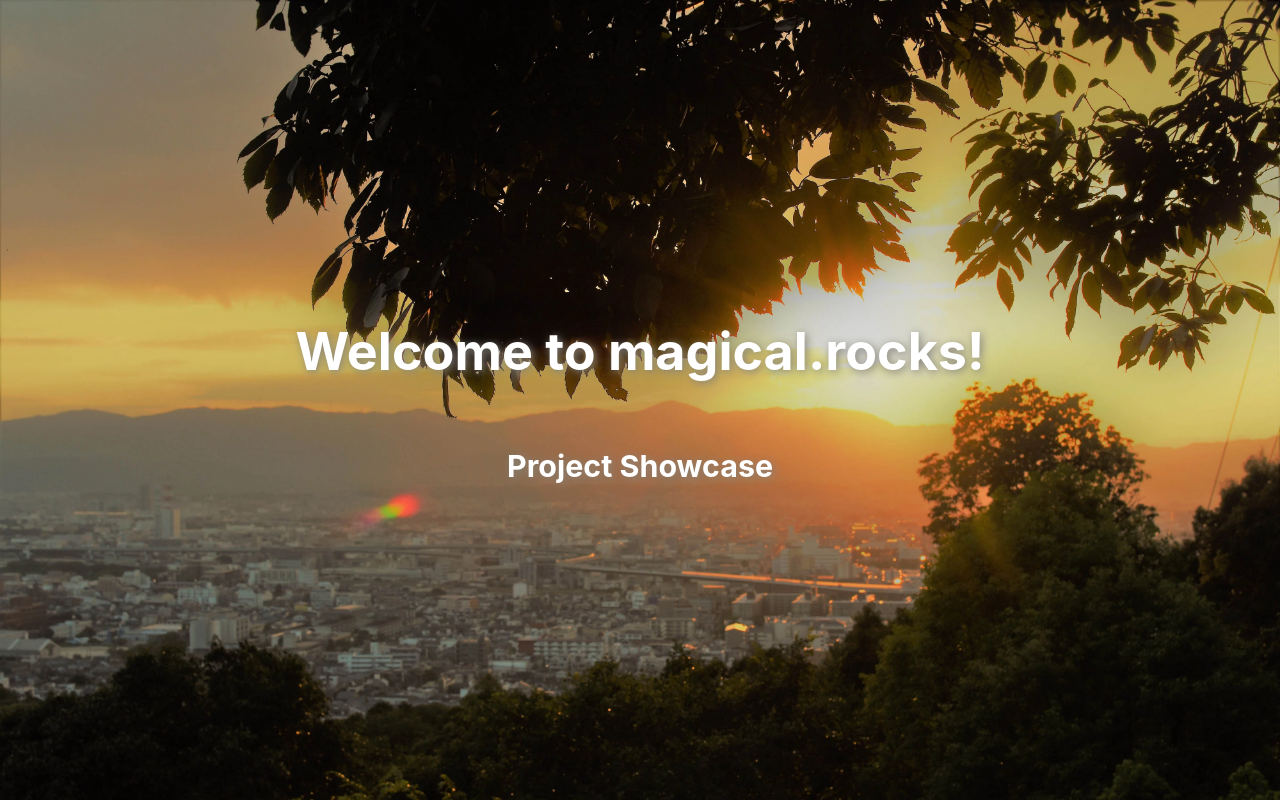
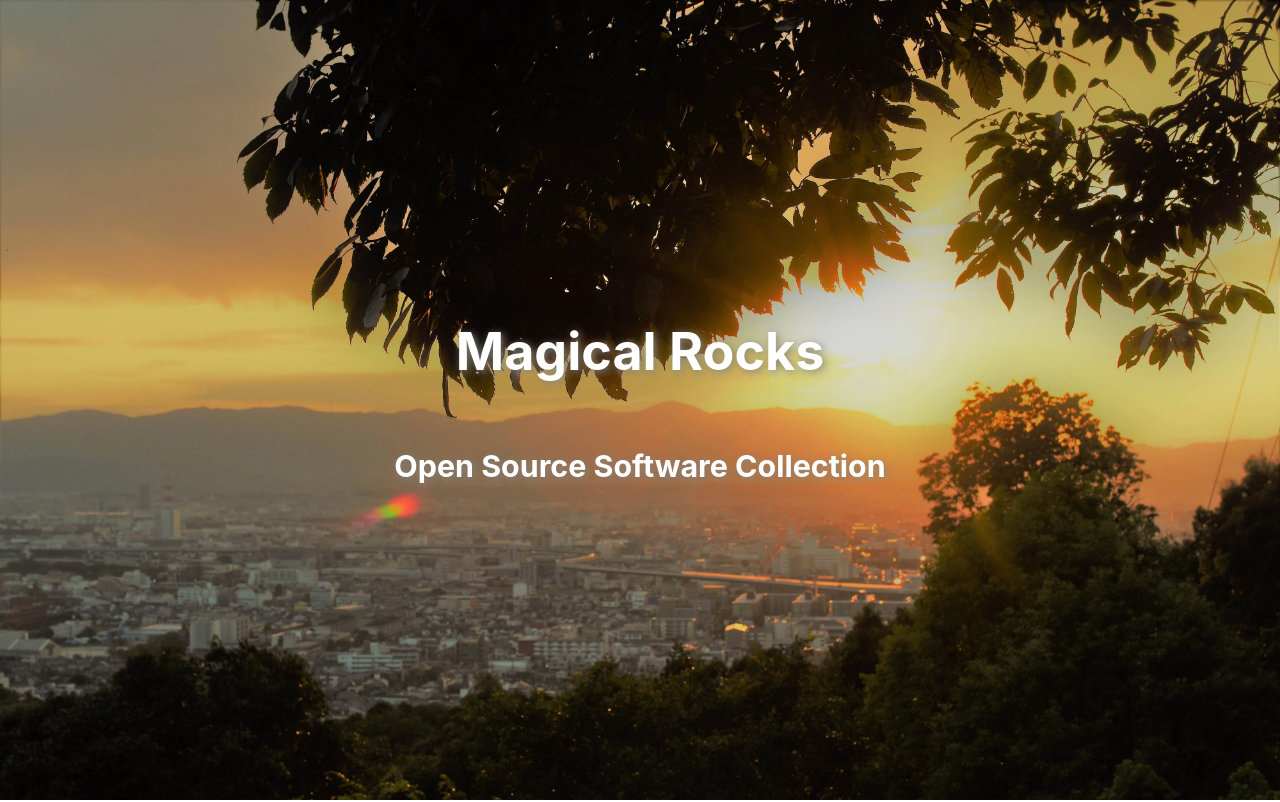
Before and after one commit to SetZero/website, a React (Create React App) app in the folder mainpage/: page / in a window 1280 px wide. Shown: the top 802 px of the page. Built offline with nearby package versions, Linux system fonts and the light colour scheme; no server answers.

Commit message:
improved seo

```diff
--- a/mainpage/public/index.html
+++ b/mainpage/public/index.html
@@ -7,7 +7,7 @@
     <meta name="theme-color" content="#000000" />
     <meta
       name="description"
-      content="Magical.rocks ist a repository for different projects of mine."
+      content="Magical.rocks is a collection of different open source software. This software has a broad range of use cases and you are free to contribute and improve it."
     />
     <link rel="apple-touch-icon" href="%PUBLIC_URL%/logo192.png" />
     <!--
@@ -24,7 +24,7 @@
       work correctly both with client-side routing and a non-root public URL.
       Learn how to configure a non-root public URL by running `npm run build`.
     -->
-    <title>Magical Rocks</title>
+    <title>Magical Rocks - Your Magical Software Collection</title>
   </head>
   <body>
     <noscript>You need to enable JavaScript to run this app.</noscript>
--- a/mainpage/src/App.tsx
+++ b/mainpage/src/App.tsx
@@ -9,8 +9,8 @@ function App() {
   return (
     <div className="App">
       <header className="App-header">
-        <h1> Welcome to magical.rocks! </h1>
-        <h3> Project Showcase </h3>
+        <h1> Magical Rocks </h1>
+        <h3> Open Source Software Collection </h3>
       </header>
       <main className="projects">
         <ProjectBlock title="Fancy Mumble Web" href="https://mumble.magical.rocks">
```
